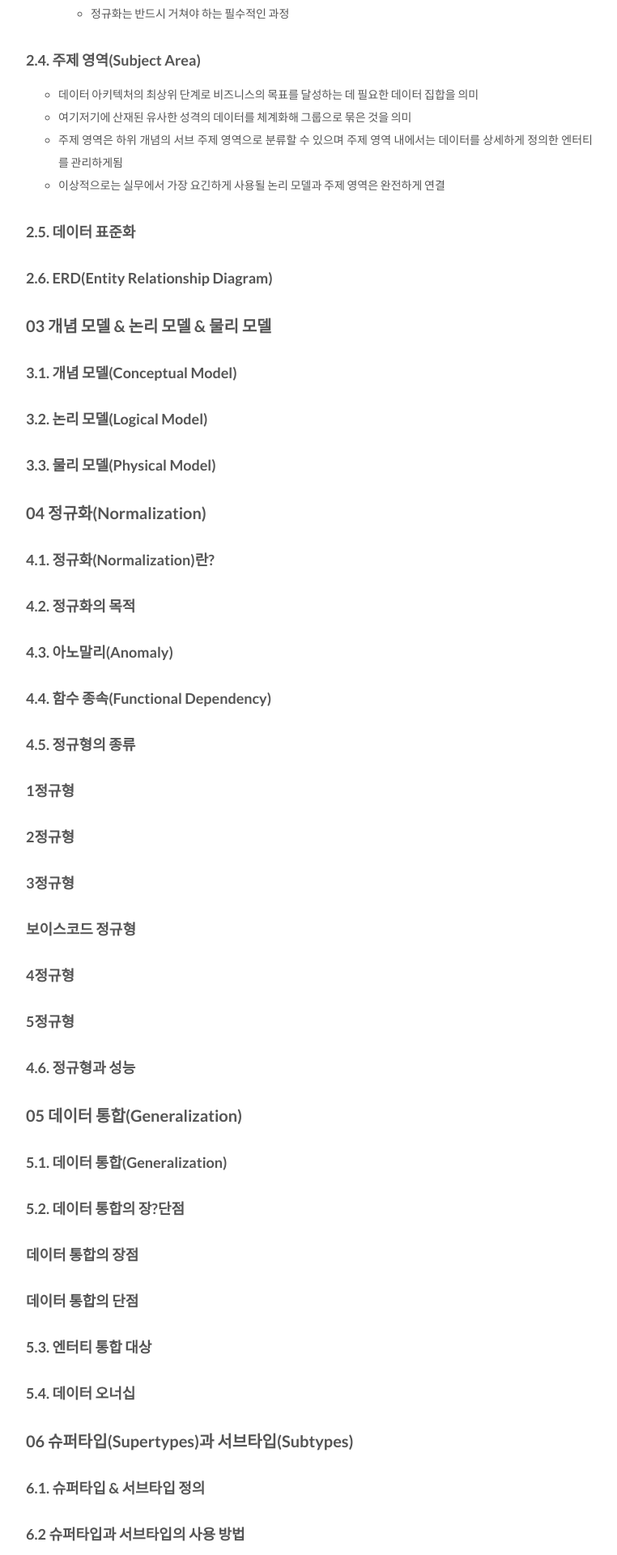
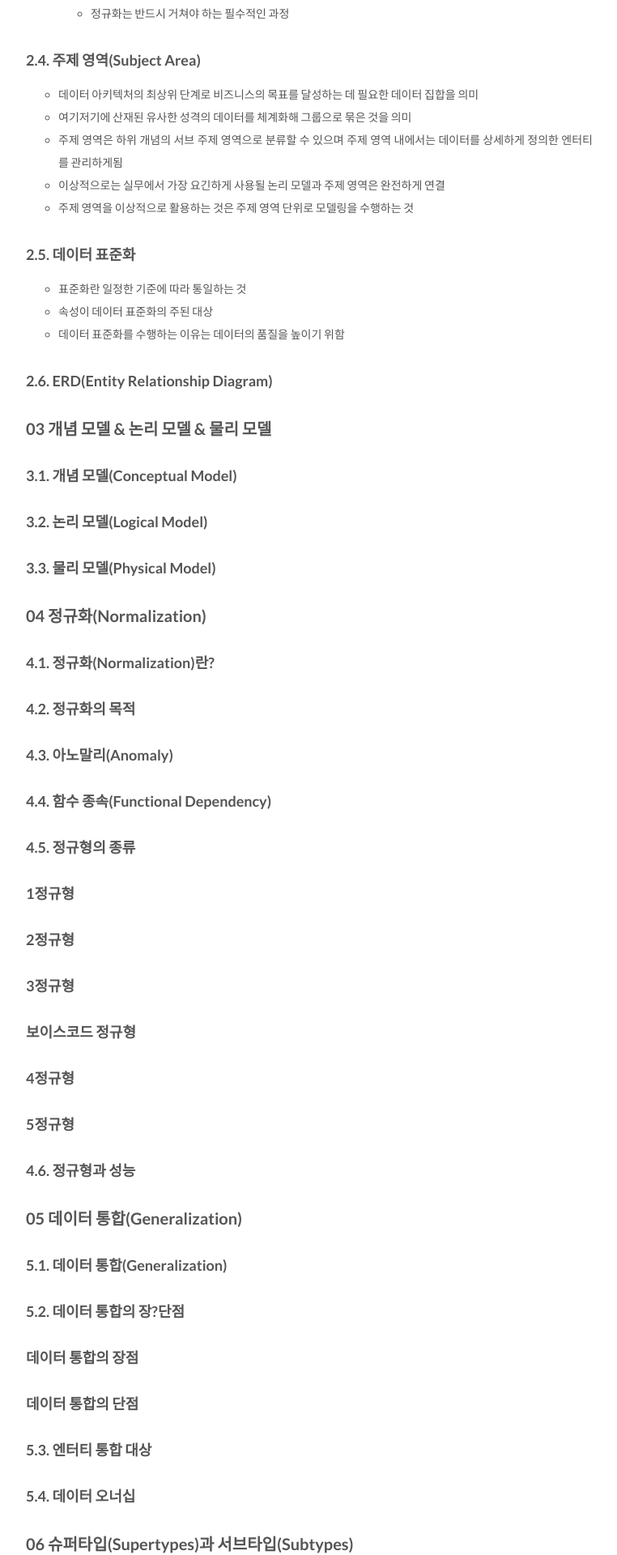
Before and after one commit to csj4032/csj4032.github.io, a Jekyll site: the page built from _posts/2018-05-02-관계형데이터모델링프리미엄가이드.md, in a window 1280 px wide. Shown: the part 4398-6318 px from the top of the page at 81% size, without its empty margins (258-1020 px from the left). Built offline with Jekyll 4.4.1, drawn with Linux system fonts in a browser that asks for light colours; comment, search, counter and statistics services are not loaded.

Commit message:
관계형 데이터 베이스 모델링 포스팅 수정

```diff
--- a/_posts/2018-05-02-관계형데이터모델링프리미엄가이드.md
+++ b/_posts/2018-05-02-관계형데이터모델링프리미엄가이드.md
@@ -125,8 +125,12 @@ comments: true
 * 여기저기에 산재된 유사한 성격의 데이터를 체계화해 그룹으로 묶은 것을 의미
 * 주제 영역은 하위 개념의 서브 주제 영역으로 분류할 수 있으며 주제 영역 내에서는 데이터를 상세하게 정의한 엔터티를 관리하게됨
 * 이상적으로는 실무에서 가장 요긴하게 사용될 논리 모델과 주제 영역은 완전하게 연결
+* 주제 영역을 이상적으로 활용하는 것은 주제 영역 단위로 모델링을 수행하는 것
 
 ### 2.5. 데이터 표준화
+* 표준화란 일정한 기준에 따라 통일하는 것
+* 속성이 데이터 표준화의 주된 대상
+* 데이터 표준화를 수행하는 이유는 데이터의 품질을 높이기 위함
 
 ### 2.6. ERD(Entity Relationship Diagram)
 
```
